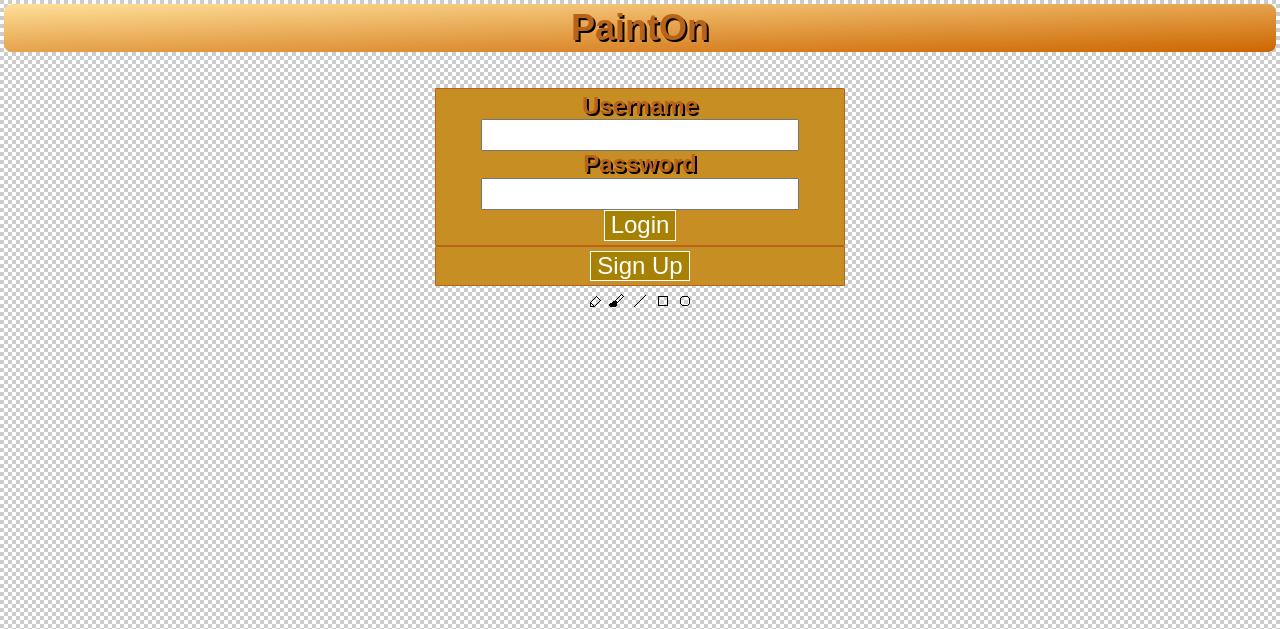
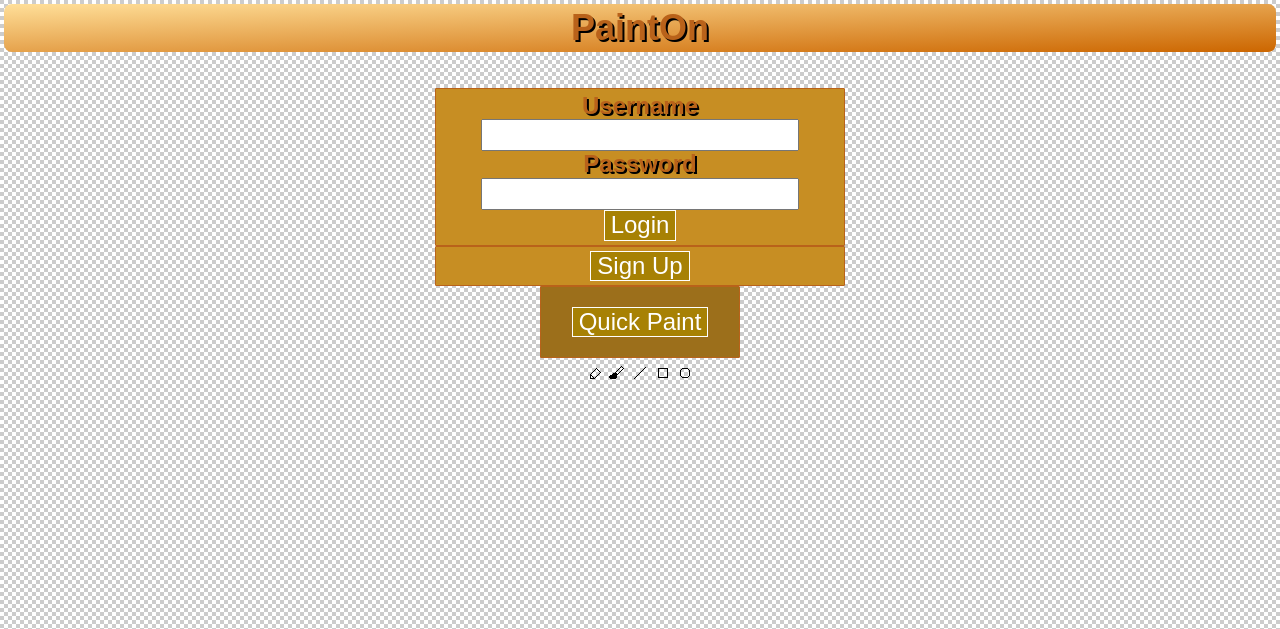
Before and after one commit to PlasmaDiffusion/PaintOn, a Django app: page /login/ in a window 1280 px wide. Shown: the top 629 px of the page. Run offline with Django 3.2, Linux system fonts and the light colour scheme; some libraries are stand-ins or nearby versions.

Commit message:
Working Colour Picker + Paint demo on login page

```diff
--- a/paint/static/java/CanvasManager.js
+++ b/paint/static/java/CanvasManager.js
@@ -304,15 +304,13 @@ class CanvasManager
                 {
                     let newColourArray = ctx.getImageData(mousePos.x, mousePos.y, 1, 1).data;
 
-                    console.log(newColourArray);
 
                     //Convert the selected colour to a hexidecimal string
-                    this.lastClickedColourButton.value = "#" + parseInt((newColourArray[0].toString()).substr(1, 2), 16)
-                    + parseInt((newColourArray[1].toString()).substr(1, 2), 16)
-                    + parseInt((newColourArray[2].toString()).substr(3, 2), 16)
-                    + parseInt((newColourArray[3].toString()).substr(5, 2), 16);
+                    this.lastClickedColourButton.value = "#" + this.fullColorHex(newColourArray[0],newColourArray[1],newColourArray[2],newColourArray[3]);
+
 
                     this.lastClickedColourButton.click();
+                    this.lastClickedColourButton.style.backgroundColor = this.lastClickedColourButton.value;
                     console.log(this.lastClickedColourButton);
                 }
                 break;
@@ -321,6 +319,24 @@ class CanvasManager
 
     }
 
+    //Int to hex function for the colour picker
+    rgbToHex = function (rgb) {
+        var hex = Number(rgb).toString(16);
+        if (hex.length < 2) {
+             hex = "0" + hex;
+        }
+        return hex;
+    };
+
+    fullColorHex = function(r,g,b,a) {
+        var red = this.rgbToHex(r);
+        var green = this.rgbToHex(g);
+        var blue = this.rgbToHex(b);
+        var alpha = this.rgbToHex(a);
+        return red+green+blue+alpha;
+    };
+
+    //Functions for replacing and filling in colour below ----------------------------------------------------------
     ReplaceColours(ctx, mousePos, canvasSize)
     {
         let colourToReplace = ctx.getImageData(mousePos.x, mousePos.y, 1, 1).data;
@@ -395,11 +411,6 @@ class CanvasManager
         && pixels.data[i + (j * canvasSize.width) + 2] != colourToReplace[2]
         && pixels.data[i + (j * canvasSize.width) + 3] != colourToReplace[3])
         {
-            /*console.log("The pixel is not the target colour.");
-            console.log(pixels.data[i + (j * canvasSize.width)] + "," +
-            pixels.data[i + (j * canvasSize.width) + 1] + "," +
-            pixels.data[i + (j * canvasSize.width) + 2] + "," +
-            pixels.data[i + (j * canvasSize.width) + 3]);*/
 
                 return;
         }
@@ -422,9 +433,6 @@ class CanvasManager
 
             i = pixelIndexArray[0];
             j = pixelIndexArray[1];
-
-            //if (fillQueue.getLength() == 10)
-            //console.log(fillQueue.peek());
 
             //Go again in each direction
             if (((i + 4) < maxWidth) && this.CheckIfInColourThreshold(i + 4, j, pixels, colourToReplace, canvasSize, 0))
@@ -465,10 +473,6 @@ class CanvasManager
     CheckIfInColourThreshold(i, j, pixels, colourToReplace, canvasSize, threshold)
     {
 
-        /*return (pixels.data[i + (j * canvasSize.width)] == colourToReplace[0]
-        && pixels.data[i + (j * canvasSize.width) + 1] == colourToReplace[1]
-        && pixels.data[i + (j * canvasSize.width) + 2] == colourToReplace[2]
-        && pixels.data[i + (j * canvasSize.width) + 3] == colourToReplace[3]);*/
 
         return (pixels.data[i + (j * canvasSize.width*4)] >= colourToReplace[0] - threshold
         && pixels.data[i + (j * canvasSize.width*4) + 1] >= colourToReplace[1] - threshold
@@ -487,26 +491,6 @@ class CanvasManager
         pixels.data[i + (j * canvasSize.width*4) + 2] = newColour[2];
         pixels.data[i + (j * canvasSize.width*4) + 3] = newColour[3];
 
-        /*console.log(pixels.data[i + (j * canvasSize.width)] + ","
-        + pixels.data[i + (j * canvasSize.width) + 1] + ","
-        + pixels.data[i + (j * canvasSize.width) + 2] + ","
-        + pixels.data[i + (j * canvasSize.width) + 3]);*/
-
-        /*
-        ctx.beginPath();
-        ctx.fillRect(i/4, j, 1, 1);
-        ctx.stroke();
-
-
-        setTimeout(() => {  //ctx.putImageData(pixels, (i/4), j, (i/4), j, 1, 1)
-
-
-        ctx.beginPath();
-        ctx.fillRect(i/4, j, 1, 1);
-        ctx.stroke();; } , 1);
-
-
-        //ctx.putImageData(pixels, (i/4), j, 0, 0, 1, 1);*/
 
         return pixels;
     }
--- a/paint/static/styles/style.css
+++ b/paint/static/styles/style.css
@@ -51,7 +51,7 @@ p {
   font-size: 12px;
   background-color: #e0d662;
   outline: none;
-  border-radius: 1px;
+  border-radius: 4px;
   width: 400px;
   text-shadow: none; }
 
@@ -203,12 +203,17 @@ table {
   padding: 4px;
   margin: 8px; }
 
-form {
+form, #fakeForm {
   background-color: #c78e23;
   border-radius: 1px;
   padding: 4px;
   max-width: 200px;
   border: solid 1px; }
+
+#fakeForm {
+  margin: auto;
+  background-color: #9c6f1b;
+  padding: 20px; }
 
 #signUp, #signUpForm {
   max-width: 410px;
@@ -220,13 +225,13 @@ form {
 #SaveForm {
   max-width: 400px; }
 
-input[type=submit] {
+input[type=submit], #demoButton {
   color: white;
   background-color: #a78104;
   transition: background-color 0.5s;
   border: solid 1px; }
 
-input[type=submit]:hover {
+input[type=submit]:hover, #demoButton:hover {
   color: #e6bd6f;
   background-color: #c78e23; }
 
--- a/paint/static/styles/style.scss
+++ b/paint/static/styles/style.scss
@@ -79,7 +79,7 @@ p {
         font-size:  12px;
         background-color: $col1;
         outline: none;
-        border-radius: 1px;
+        border-radius: 4px;
         width: 400px;
         text-shadow: none;
 
@@ -288,12 +288,19 @@ table {
 }
 
 
-form
+form, #fakeForm
 {   background-color: $col2;
     border-radius: 1px;
     padding: 4px;
     max-width: 200px;
     border: solid 1px;
+}
+
+#fakeForm
+{
+    margin: auto;
+    background-color: darken($col2, 10%);
+    padding: 20px;
 }
 
 #signUp, #signUpForm
@@ -314,7 +321,7 @@ form
 }
 
 
-input[type=submit]
+input[type=submit], #demoButton
 {
     color: white;
     background-color: rgb(167, 129, 4);
@@ -322,7 +329,7 @@ input[type=submit]
     border: solid 1px;
 }
 
-input[type=submit]:hover
+input[type=submit]:hover, #demoButton:hover
 {
     color: lighten($col2, 21%);
     background-color: $col2;
--- a/templates/index.html
+++ b/templates/index.html
@@ -2,6 +2,7 @@
         {% include 'layout.html' %}
 
 <body>
+        <div id="mainScreen">
 
         <h1> PaintOn </h1>
 
@@ -20,12 +21,18 @@
         </form>
 
 
-        <form action = "{% url 'paint:signUp' %}" id="signUp"> <input type="submit" value="Sign Up"/></form>
+        <form action = "{% url 'paint:signUp' %}" id="signUp"> <input type="submit" value="Sign Up"/> </form>
+
+        <div id="fakeForm">
+                <button  id ="demoButton"> Quick Paint </button>
+        </div>
 
 
         {% if form.errors %}
         <p>Your username and password didn't match.</p>
         {% endif %}
+
+
 
         {% load static %}
         <img src="{% static 'images/Pencil.png' %}" />
@@ -38,8 +45,39 @@
         {{msg}}
 
 
+        </div>
+
         </h2>
+
+
+        <div id ="demoCanvas" style="display: none;">
+        {% include 'canvas.html' %}
+        </div>
+
+        <!-- Small script for demoing the painter. -->
+        <script type="text/javascript">
+                document.getElementById("demoButton").onclick = function() {
+
+                    document.getElementById("demoCanvas").style.display = "block";
+                    document.getElementById("mainScreen").style.display = "none";
+
+                    //Hide save button.
+                    document.getElementsByClassName("Save")[0].style.display = "none";
+
+                    //Overwrite exit button
+                    document.getElementsByClassName("Exit")[0].onclick  = () =>
+                    {
+                     //Hide save button.
+                     document.getElementById("demoCanvas").style.display = "none";
+                     document.getElementById("mainScreen").style.display = "block";
+                    }
+                } ;
+        </script>
 
 </body>
 
+
+
+
+
 </html>
--- a/templates/pictureListTemplate.html
+++ b/templates/pictureListTemplate.html
@@ -35,7 +35,7 @@
 
                         <a href="{% url 'paint:deleteDrawing' picture.id picture.owner  %}" id="deleteLink"> Remove </a>
                         <br>
-                        <p id = "likes">{{picture.likes}} likes</p>
+                        <p id = "likes">Likes: {{picture.likes}}</p>
                         {% else %}
                             {% if picture.othersCanEdit %}
                             <a href="{% url 'paint:canvasView' picture.name picture.owner %}"> Load </a> &nbsp;
@@ -45,7 +45,7 @@
                         {% else %}
                             <a href="{% url 'paint:likeDrawing' picture.name picture.owner picture.id %}"> Like </a>
                         {% endif %}
-                        <p id = "likes">{{picture.likes}} likes</p>
+                        <p id = "likes">Likes: {{picture.likes}}</p>
                         {% endifequal %}
 
                         </h2>
```
Also changed, not shown: db.sqlite3, 1 other file.
